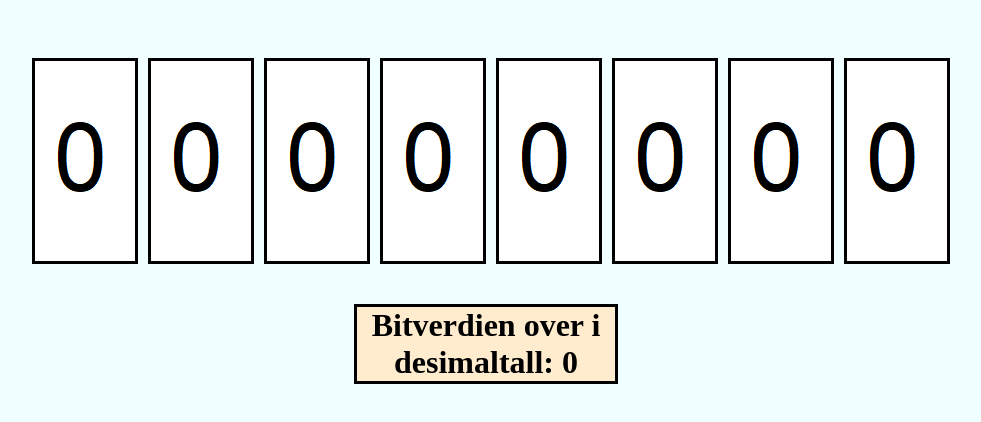
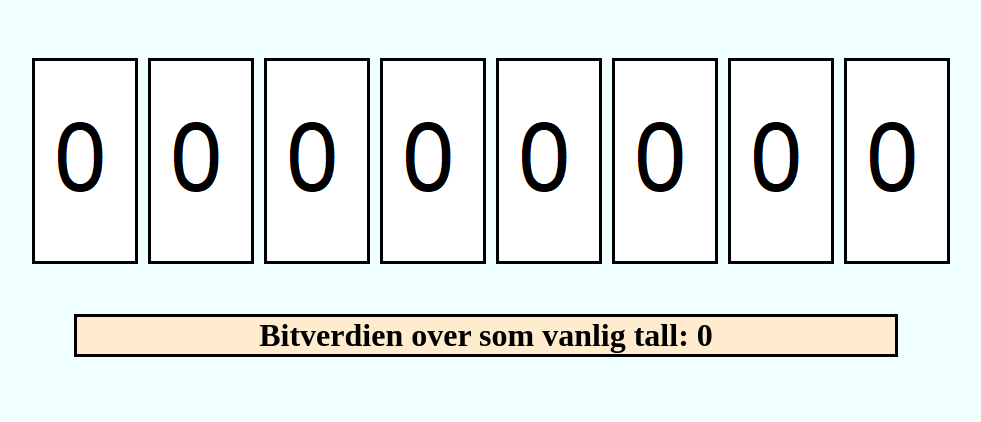
Before and after one commit to 0dinp0din/visualbinary, a plain HTML site: page index.html in a window 1280 px wide. Shown: the whole page, without its empty margins (154-1135 px from the left). Drawn offline with Linux system fonts and the light colour scheme.

Commit message:
small fixes

```diff
--- a/binary.css
+++ b/binary.css
@@ -10,9 +10,10 @@
 }
 
 #outputcontainer > h1 {
+  display: block;
   border: 3px solid black;
-  margin: 40px 500px 0 500px;
   text-align: center;
+  margin: 50px 220px 0 220px;
   background-color: blanchedalmond;
 }
 
--- a/binary.js
+++ b/binary.js
@@ -14,5 +14,5 @@ function buttonclick(klasse, value, id) {
 
     button.className = img;
     button.src = `images/${img}.png`
-    output.innerHTML = `<h1>Bitverdien over i desimaltall: ${total}</h1>`
+    output.innerHTML = `<h1>Bitverdien over som vanlig tall: ${total}</h1>`
 }
--- a/index.html
+++ b/index.html
@@ -28,7 +28,7 @@
 
     </div>
     <div id="outputcontainer">
-        <h1>Bitverdien over i desimaltall: 0</h1>
+        <h1>Bitverdien over som vanlig tall: 0</h1>
     </div>
 
     <script src="binary.js"></script>
```
